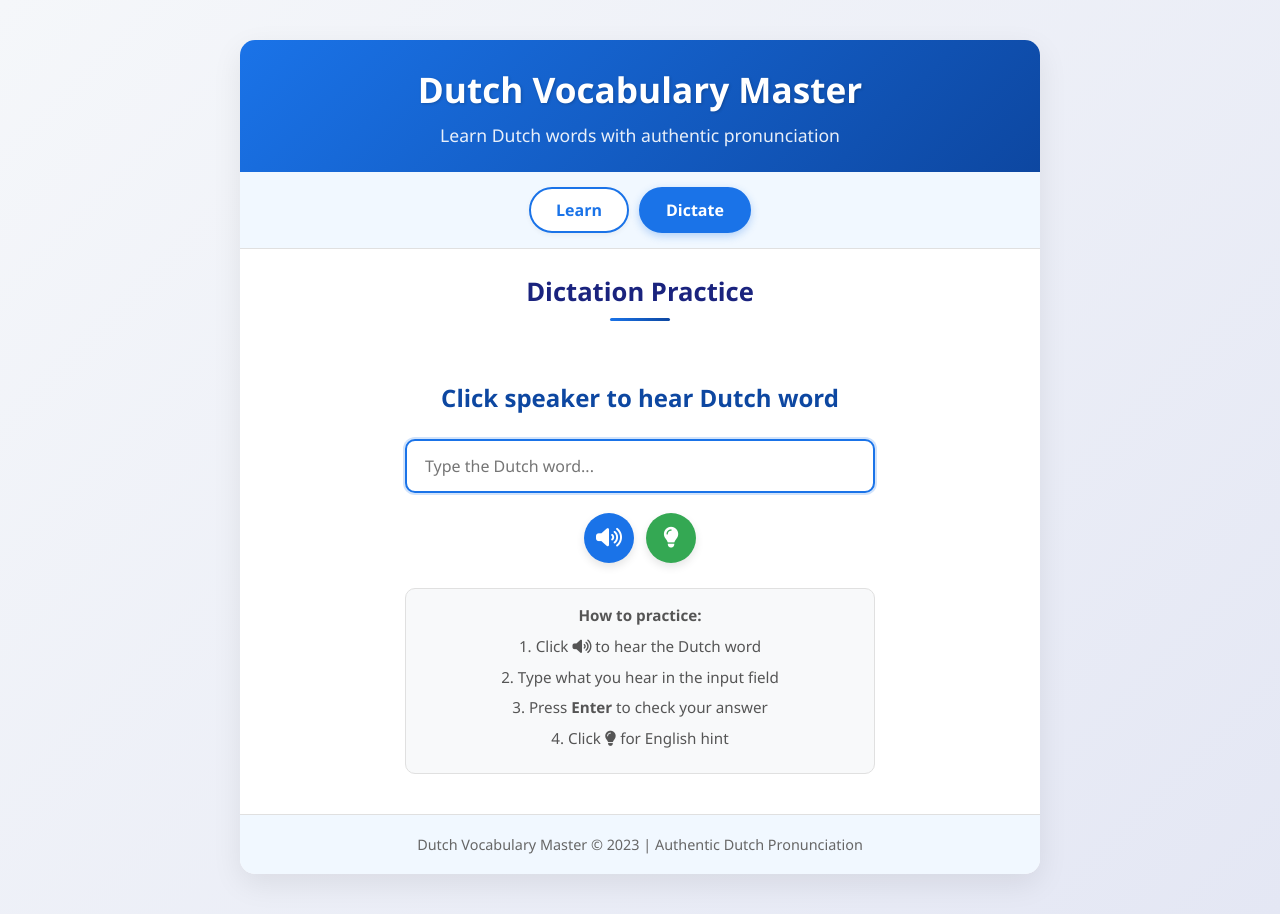
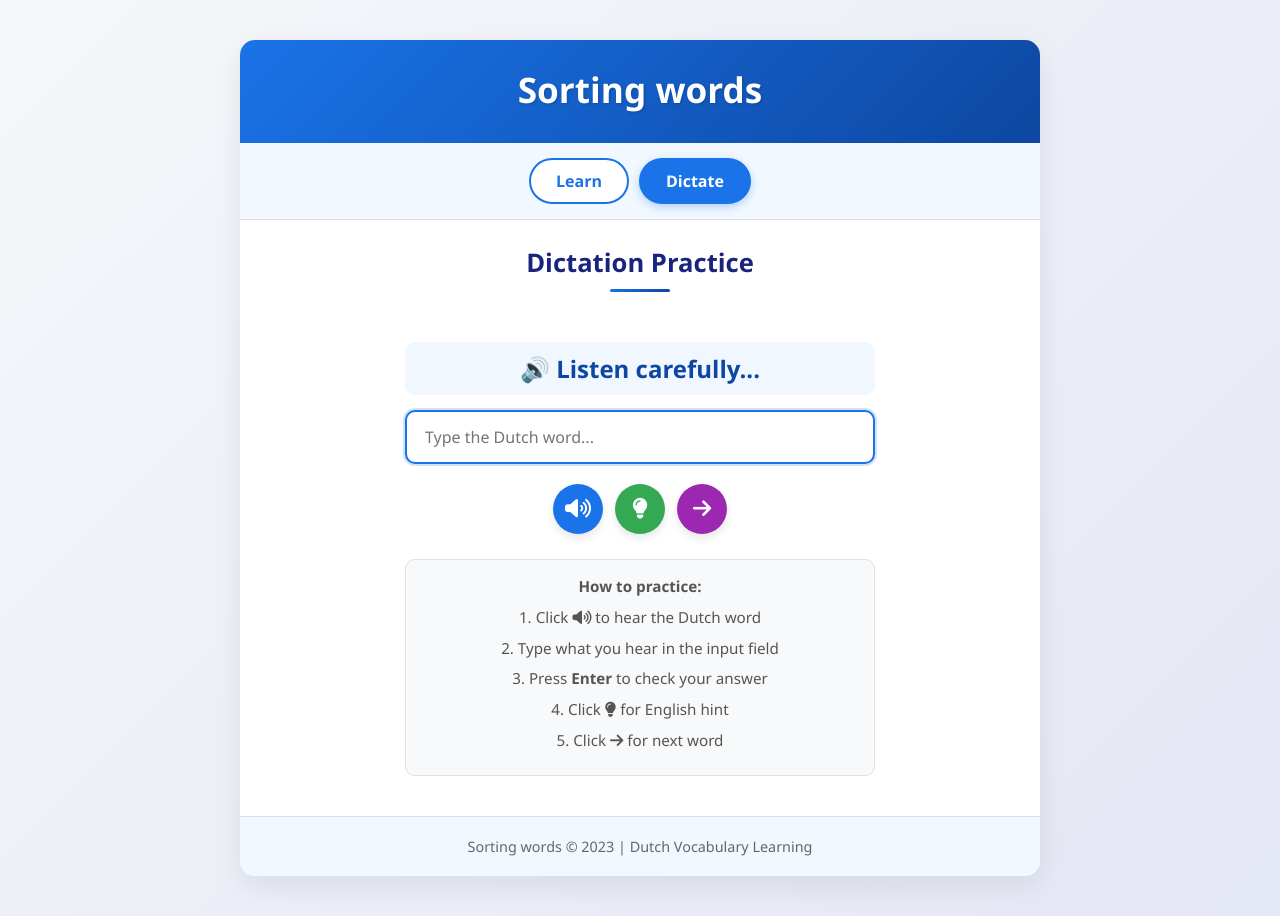
Before and after one commit to c-shan/sorting-words, a plain HTML site: page index.html in a window 1280 px wide. Both pictures are taken after a click on the button "Dictate". Drawn offline with Linux system fonts and the light colour scheme.

Commit message:
Update index.html index6html

```diff
--- a/index.html
+++ b/index.html
@@ -3,7 +3,7 @@
 <head>
     <meta charset="UTF-8">
     <meta name="viewport" content="width=device-width, initial-scale=1.0">
-    <title>Dutch Vocabulary Master</title>
+    <title>Sorting words</title>
     <link rel="stylesheet" href="https://cdnjs.cloudflare.com/ajax/libs/font-awesome/6.4.0/css/all.min.css">
     <style>
         * {
@@ -35,21 +35,12 @@
             padding: 25px 20px;
             background: linear-gradient(135deg, #1a73e8, #0d47a1);
             color: white;
-            position: relative;
         }
 
         h1 {
             font-size: 2.2rem;
-            margin-bottom: 10px;
+            margin-bottom: 5px;
             text-shadow: 1px 1px 3px rgba(0, 0, 0, 0.2);
-        }
-
-        .subtitle {
-            font-size: 1.1rem;
-            font-weight: 300;
-            max-width: 600px;
-            margin: 0 auto;
-            opacity: 0.9;
         }
 
         .navigation {
@@ -71,7 +62,6 @@
             cursor: pointer;
             transition: all 0.3s ease;
             font-weight: 600;
-            box-shadow: 0 2px 5px rgba(0, 0, 0, 0.05);
         }
 
         .nav-btn:hover {
@@ -127,7 +117,6 @@
             width: 100%;
             border-collapse: collapse;
             margin: 0 auto;
-            box-shadow: 0 3px 10px rgba(0, 0, 0, 0.03);
             border-radius: 10px;
             overflow: hidden;
         }
@@ -204,6 +193,8 @@
             align-items: center;
             justify-content: center;
             padding: 10px;
+            background: #f0f7ff;
+            border-radius: 10px;
         }
 
         .input-container {
@@ -219,7 +210,6 @@
             font-size: 1rem;
             transition: all 0.3s ease;
             outline: none;
-            box-shadow: 0 2px 5px rgba(0, 0, 0, 0.03);
         }
 
         #dutchInput:focus {
@@ -256,6 +246,10 @@
 
         .action-btn.hint {
             background: #34a853;
+        }
+
+        .action-btn.next {
+            background: #9c27b0;
         }
 
         .hint-box {
@@ -373,8 +367,7 @@
 <body>
     <div class="container">
         <header>
-            <h1>Dutch Vocabulary Master</h1>
-            <div class="subtitle">Learn Dutch words with authentic pronunciation</div>
+            <h1>Sorting words</h1>
         </header>
 
         <div class="navigation">
@@ -405,7 +398,7 @@
                 </div>
 
                 <div class="input-container">
-                    <input type="text" id="dutchInput" placeholder="Type the Dutch word...">
+                    <input type="text" id="dutchInput" placeholder="Type the Dutch word..." autocomplete="off">
                 </div>
 
                 <div class="action-buttons">
@@ -414,6 +407,9 @@
                     </button>
                     <button class="action-btn hint" id="hintBtn">
                         <i class="fas fa-lightbulb"></i>
+                    </button>
+                    <button class="action-btn next" id="nextBtn">
+                        <i class="fas fa-arrow-right"></i>
                     </button>
                 </div>
 
@@ -433,12 +429,13 @@
                     <p>2. Type what you hear in the input field</p>
                     <p>3. Press <strong>Enter</strong> to check your answer</p>
                     <p>4. Click <i class="fas fa-lightbulb"></i> for English hint</p>
+                    <p>5. Click <i class="fas fa-arrow-right"></i> for next word</p>
                 </div>
             </div>
         </div>
 
         <div class="footer">
-            <p>Dutch Vocabulary Master &copy; 2023 | Authentic Dutch Pronunciation</p>
+            <p>Sorting words &copy; 2023 | Dutch Vocabulary Learning</p>
         </div>
     </div>
 
@@ -495,6 +492,7 @@
         const dutchInput = document.getElementById('dutchInput');
         const speakBtn = document.getElementById('speakBtn');
         const hintBtn = document.getElementById('hintBtn');
+        const nextBtn = document.getElementById('nextBtn');
         const hintBox = document.getElementById('hintBox');
         const englishHint = document.getElementById('englishHint');
         const resultCard = document.getElementById('resultCard');
@@ -527,11 +525,33 @@
 
         // Function to speak a word using Web Speech API with Dutch accent
         function speakWord(word) {
-            const utterance = new SpeechSynthesisUtterance(word);
-  utterance.lang = 'nl-NL';
-  speechSynthesis.speak(utterance);
+            if ('speechSynthesis' in window) {
+                // Cancel any ongoing speech
+                speechSynthesis.cancel();
 
+                const utterance = new SpeechSynthesisUtterance(word);
+                utterance.lang = 'nl-NL'; // Dutch language
+                utterance.rate = 0.9; // Slightly slower for learning
+                utterance.pitch = 1.1; // Slightly higher pitch for Dutch accent
 
+                // Try to find a Dutch voice
+                const dutchVoices = speechSynthesis.getVoices().filter(voice =>
+                    voice.lang === 'nl-NL' || voice.lang === 'nl'
+                );
+
+                if (dutchVoices.length > 0) {
+                    utterance.voice = dutchVoices[0];
+                }
+
+                speechSynthesis.speak(utterance);
+
+                // Update display
+                if (dictatePage.classList.contains('active')) {
+                    currentWordDisplay.textContent = "🔊 Listen carefully...";
+                }
+            } else {
+                alert('Your browser does not support speech synthesis. Try Chrome or Edge.');
+            }
         }
 
         // Function to get a random Dutch word
@@ -566,9 +586,6 @@
             const userInput = dutchInput.value.trim().toLowerCase();
             if (!userInput) return;
 
-            // Hide hint box
-            hintBox.style.display = 'none';
-
             // Show results
             resultCard.style.display = 'block';
             dutchResult.textContent = currentWord.dutch;
@@ -582,11 +599,11 @@
                 feedback.textContent = "Incorrect. Try again!";
                 feedback.className = "feedback incorrect";
             }
+        }
 
-            // Prepare for next word
-            setTimeout(() => {
-                startDictation();
-            }, 2000);
+        // Function to move to next word
+        function nextWord() {
+            startDictation();
         }
 
         // Event Listeners
@@ -614,6 +631,7 @@
         });
 
         hintBtn.addEventListener('click', showEnglishHint);
+        nextBtn.addEventListener('click', nextWord);
 
         // Allow pressing Enter in input field to check spelling
         dutchInput.addEventListener('keypress', (e) => {
```
